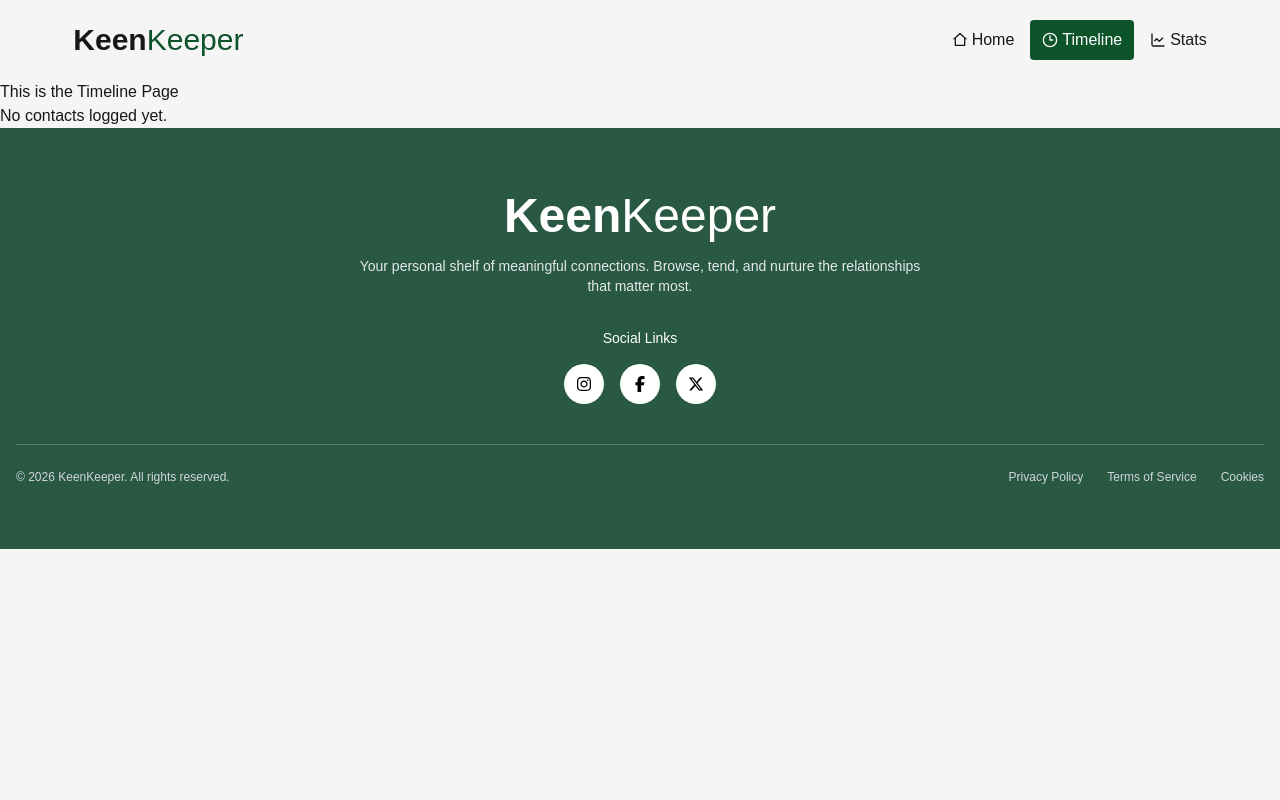
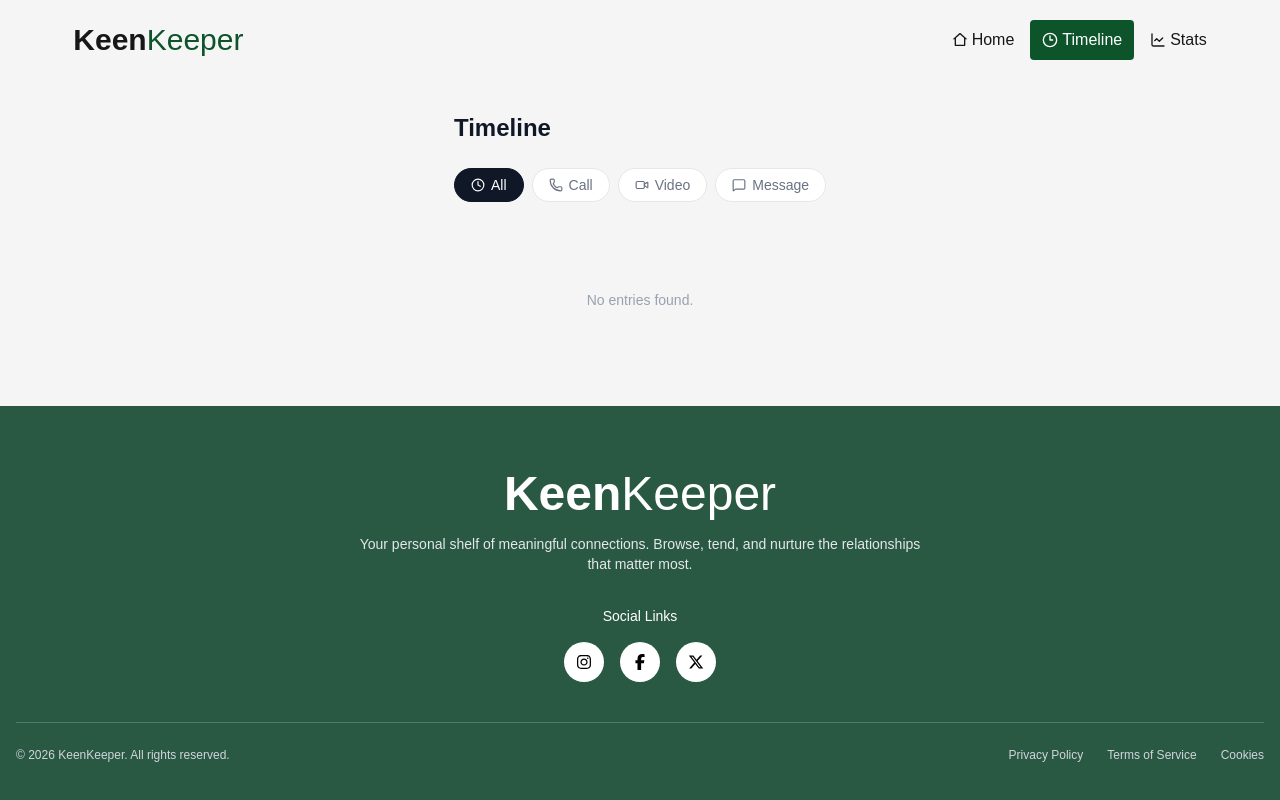
Before and after one commit to SayemImran/keen-keeper, a Next.js app: page /timeline in a window 1280 px wide. Shown: the top 800 px of the page. Built offline with nearby package versions, Linux system fonts and the light colour scheme; what next would draw is missing.

Commit message:
Timeline dashboard designed

```diff
--- a/src/app/timeline/page.jsx
+++ b/src/app/timeline/page.jsx
@@ -1,28 +1,115 @@
 "use client";
 
+import { useState } from "react";
+import { Phone, Video, MessageSquare, Users, Clock } from "lucide-react";
 import { useContact } from "@/context/ContextProvider";
 
+const filterOptions = [
+  { label: "All", value: "all", icon: <Clock size={14} /> },
+  { label: "Call", value: "call", icon: <Phone size={14} /> },
+  { label: "Video", value: "video", icon: <Video size={14} /> },
+  { label: "Message", value: "message", icon: <MessageSquare size={14} /> },
+];
 
-const TimelinePage = () => {
-  const { logs } = useContact(); // ← get logs from context, not props
+const typeConfig = {
+  call: {
+    icon: <Phone size={18} />,
+    iconBg: "bg-blue-50",
+    iconColor: "text-blue-500",
+    label: "Call",
+  },
+  video: {
+    icon: <Video size={18} />,
+    iconBg: "bg-indigo-50",
+    iconColor: "text-indigo-500",
+    label: "Video",
+  },
+  message: {
+    icon: <MessageSquare size={18} />,
+    iconBg: "bg-green-50",
+    iconColor: "text-green-600",
+    label: "Message",
+  },
+  meetup: {
+    icon: <Users size={18} />,
+    iconBg: "bg-amber-50",
+    iconColor: "text-amber-500",
+    label: "Meetup",
+  },
+};
+
+const TimelinePage = ()=> {
+  const { logs } = useContact();
+  const [activeFilter, setActiveFilter] = useState("all");
+
+  const filtered =
+    activeFilter === "all"
+      ? logs
+      : logs.filter((log) => log.contactType === activeFilter);
 
   return (
-    <div>
-      <h1>This is the Timeline Page</h1>
-      {logs.length === 0 ? (
-        <p>No contacts logged yet.</p>
+    <div className="max-w-7xl mx-auto px-4 py-8">
+      <h1 className="text-2xl font-semibold text-gray-900 mb-6">Timeline</h1>
+
+      {/* Filter Tabs */}
+      <div className="flex flex-wrap gap-2 mb-6">
+        {filterOptions.map(({ label, value, icon }) => (
+          <button
+            key={value}
+            onClick={() => setActiveFilter(value)}
+            className={`flex items-center gap-1.5 px-4 py-1.5 rounded-full text-sm border transition-all duration-150 ${
+              activeFilter === value
+                ? "bg-gray-900 text-white border-gray-900"
+                : "bg-white text-gray-500 border-gray-200 hover:bg-gray-50"
+            }`}
+          >
+            {icon}
+            {label}
+          </button>
+        ))}
+      </div>
+
+      {/* Log List */}
+      {filtered.length === 0 ? (
+        <p className="text-center text-gray-400 py-16 text-sm">
+          No entries found.
+        </p>
       ) : (
-        <ul>
-          {logs.map((log, index) => (
-            <li key={index}>
-              {log.name} - {log.contactType} -{" "}
-              {new Date(log.dateTime).toLocaleString()}
-            </li>
-          ))}
-        </ul>
+        <div className="flex flex-col gap-3">
+          {filtered.map((log, index) => {
+            const config = typeConfig[log.contactType] ?? typeConfig.meetup;
+            return (
+              <div
+                key={index}
+                className="flex items-center gap-4 bg-white border border-gray-100 rounded-xl px-5 py-4 hover:border-gray-200 transition-colors"
+              >
+                <div
+                  className={`w-10 h-10 rounded-full flex items-center justify-center flex-shrink-0 ${config.iconBg} ${config.iconColor}`}
+                >
+                  {config.icon}
+                </div>
+
+                <div>
+                  <p className="text-sm font-medium text-gray-900">
+                    {config.label}{" "}
+                    <span className="font-normal text-gray-500">
+                      with {log.name}
+                    </span>
+                  </p>
+                  <p className="text-xs text-gray-400 mt-0.5">
+                    {new Date(log.dateTime).toLocaleDateString("en-US", {
+                      year: "numeric",
+                      month: "long",
+                      day: "numeric",
+                    })}
+                  </p>
+                </div>
+              </div>
+            );
+          })}
+        </div>
       )}
     </div>
   );
-};
-
+}
 export default TimelinePage;
```
